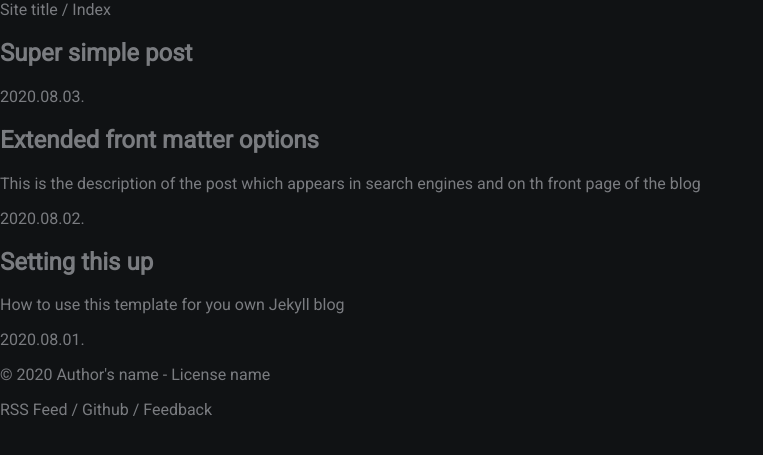
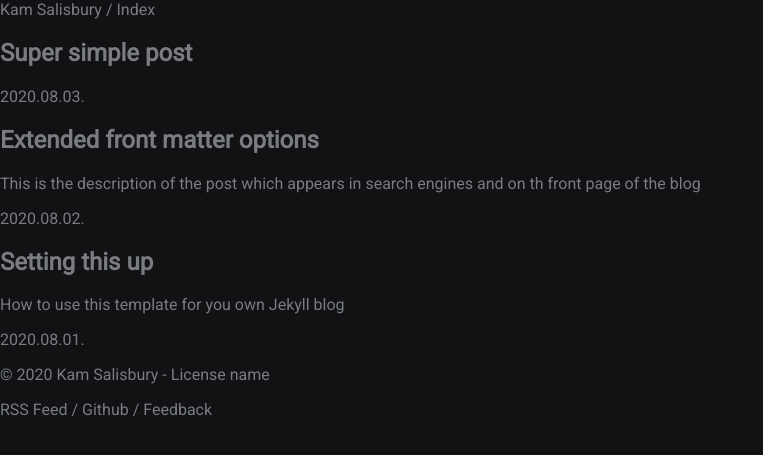
Before and after one commit to kamsalisbury/kamsalisbury.github.io, a Jekyll site: the page built from index.html, in a window 1280 px wide. Shown: the top 455 px of the page, without its empty margins (0-763 px from the left). Built offline with Jekyll 4.4.1, drawn with Linux system fonts in a browser that asks for light colours; the list of posts is cut into pages by our own code.

Commit message:
Update config

```diff
--- a/_config.yml
+++ b/_config.yml
@@ -1,13 +1,13 @@
-site: Site title
-url: https://isti03.github.io/ultra-minimal-jekyll-blog
-title: Site title
-description: This is the site description
+site: KamSalisbury.us
+url: https://kamsalisbury.us
+title: Kam Salisbury
+description: Author, MBA, Cybersecurity and Sysadmin.
 
 author:
-  name: Author's name
-  email: Author's email
-  website: Author's website
-  github: Author's github
+  name: Kam Salisbury
+  email: abalone-armor.0o@icloud.com
+  website: https://kamsalisbury.us
+  github: https://github.com/kamsalisbury
 
 # Change the settings up to this line
 
```
Also changed, not shown: README.md (deleted).
